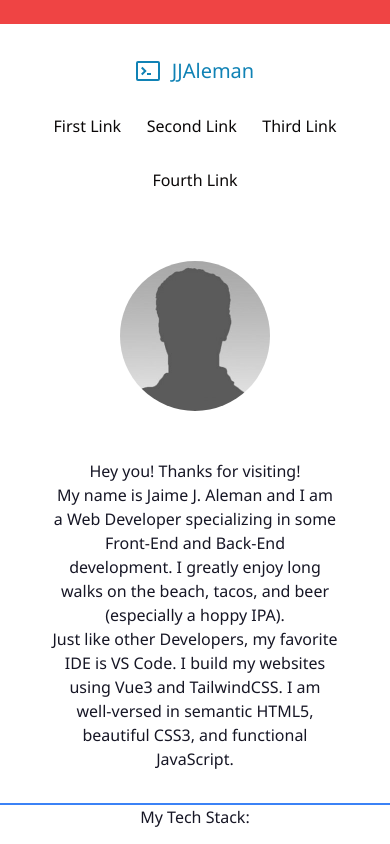
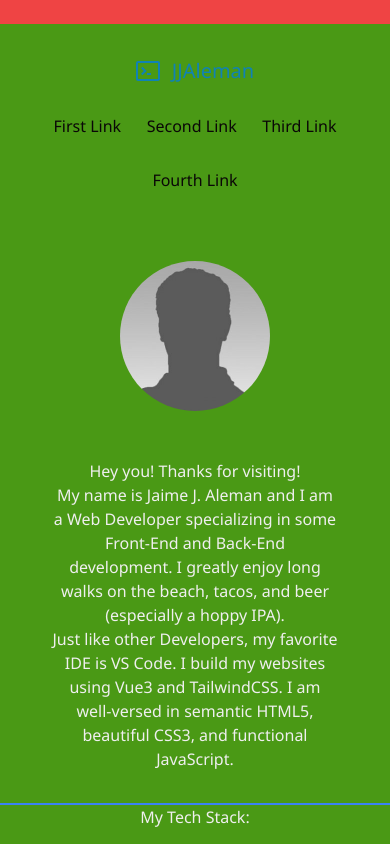
Before and after one commit to OrganizedFellow/jjaleman.nodejs, a Vue app: page / in a window 390 px wide. Shown: the top 844 px of the page. Built offline with nearby package versions, Linux system fonts and the light colour scheme.

Commit message:
did some media query stuff

```diff
--- a/src/assets/styles.css
+++ b/src/assets/styles.css
@@ -1,11 +1,6 @@
 @tailwind base;
 @tailwind components;
 @tailwind utilities;
-
-body {
-    font-family: "Noto Sans", sans-serif;
-    color: #161625;
-}
 
 /*
 :root {
@@ -32,6 +27,44 @@ a {
     color: var(--link-color);
 }
 */
+
+body {
+    /* background: #efefef; */
+    font-family: "Noto Sans", sans-serif;
+    /* color: #161625; */
+}
+
+/*@media (prefers-color-scheme: light) {
+    body {
+        background: #161625;
+        color: #efefef;
+    }
+}*/
+/*@media (light-level: dim) {
+  :root {
+    --text-color: #EFEFEF;
+    --background-color: #161625;
+  }
+}*/
+/* @media (min-width: 640px) and (orientation: landscape) { */
+@media screen and (max-width: 640px) {
+    body {
+        background: #4a9915;
+        color: #efefef;
+    }
+}
+
+/* @media (min-width: 768) and (orientation: portrait) { */
+@media screen and (min-width: 641px) and (max-width: 768px) {
+    body {
+        background: #156f99;
+        color: #efefef;
+    }
+}
+@media screen (min-width: 769px) {
+    background: #efefef;
+    color: #161625;
+}
 
 #maincontain {
     margin: 0 auto;
```
